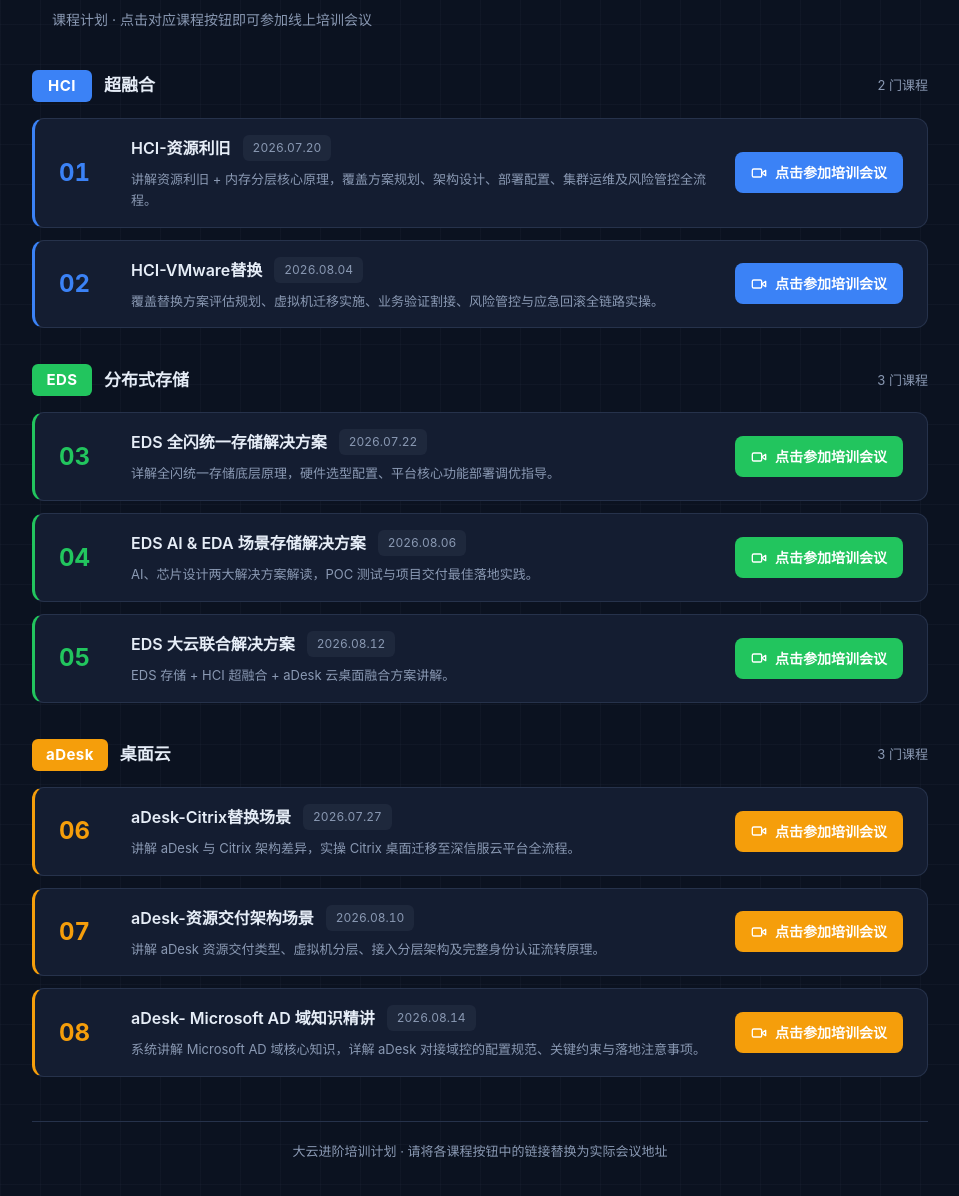
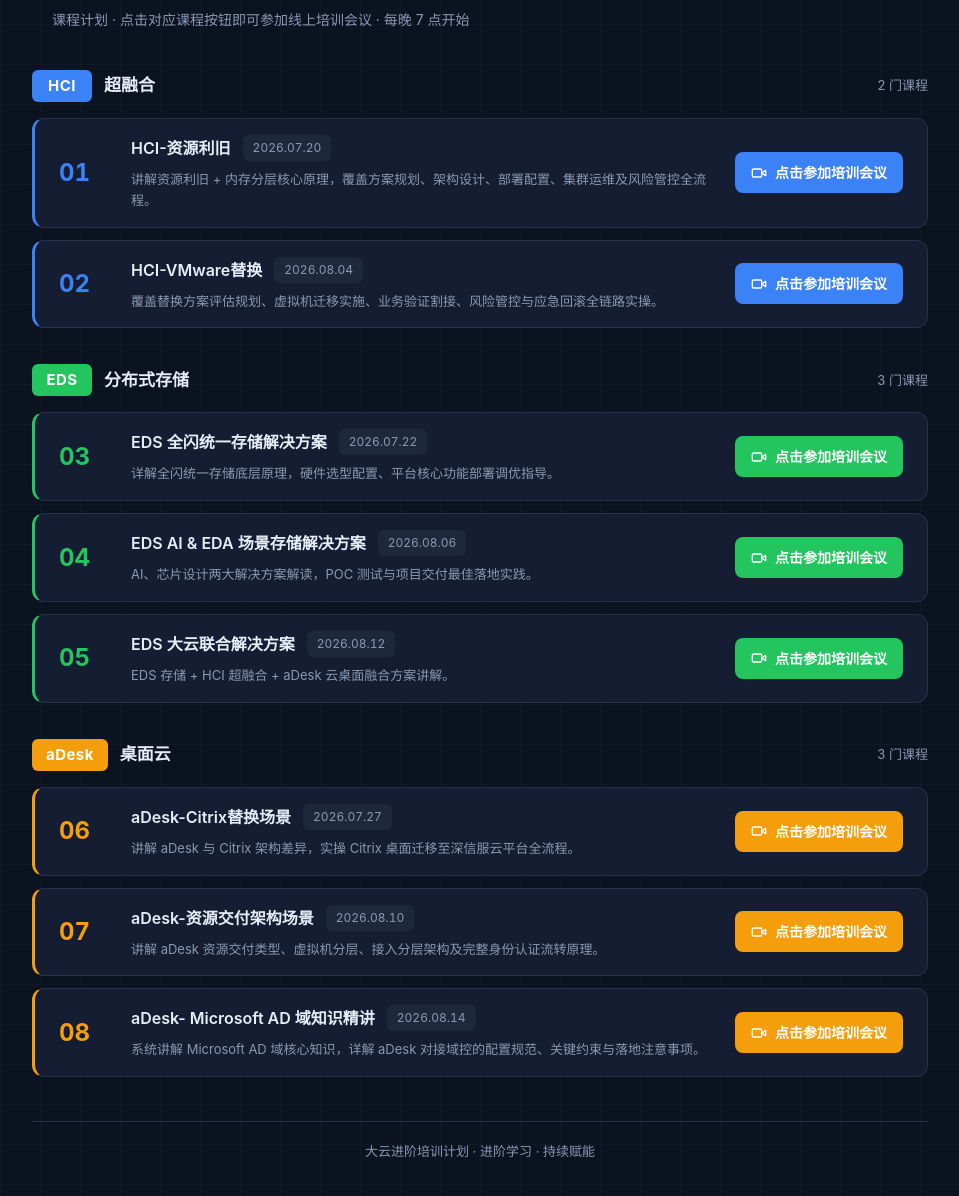
Before and after one commit to kaiangshi-star/traning-plan, a plain HTML site: page index.html in a window 1280 px wide. Shown: the part 96-1292 px from the top of the page, without its empty margins (160-1119 px from the left). Drawn offline with Linux system fonts and the light colour scheme.

Commit message:
Update index.html

```diff
--- a/index.html
+++ b/index.html
@@ -121,7 +121,7 @@
       <span class="accent-bar"></span>
       <h1>大云进阶培训计划</h1>
     </header>
-    <p class="subtitle">课程计划 · 点击对应课程按钮即可参加线上培训会议</p>
+    <p class="subtitle">课程计划 · 点击对应课程按钮即可参加线上培训会议 · 每晚 7 点开始</p>
 
     <!-- HCI -->
     <section class="category hci">
@@ -268,7 +268,7 @@
       </div>
     </section>
 
-    <footer>大云进阶培训计划 · 请将各课程按钮中的链接替换为实际会议地址</footer>
+    <footer>大云进阶培训计划 · 进阶学习 · 持续赋能</footer>
   </div>
 </body>
 </html>
```
